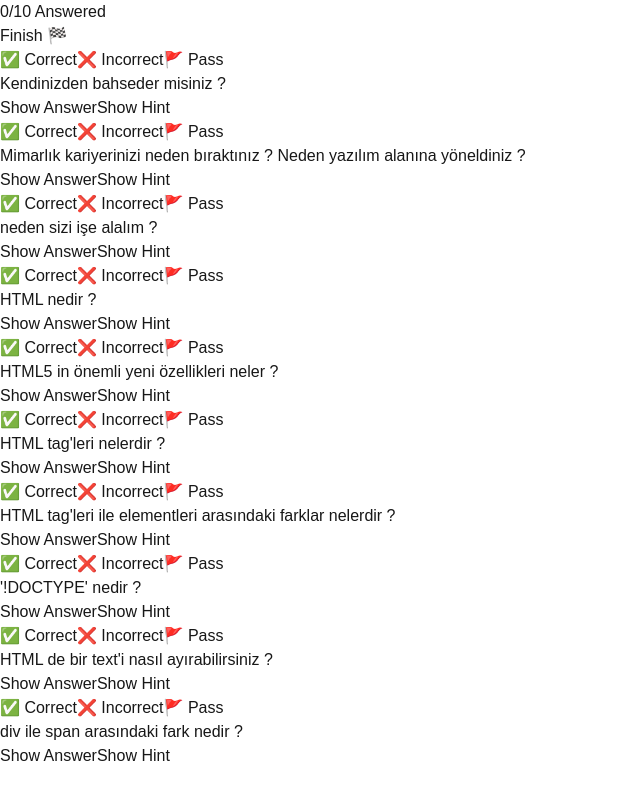
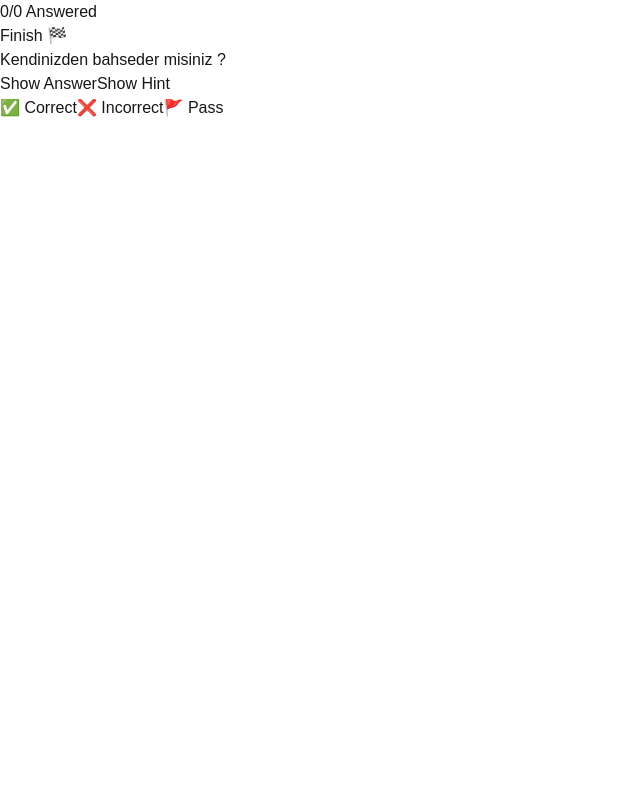
Before and after one commit to Bhdrpkcn/bp-interview, a Next.js app: page / in a window 1280 px wide. Both pictures are taken after a click on the button "Start Quiz". Shown: the whole page, without its empty margins (0-640 px from the left). Built offline with nearby package versions, Linux system fonts and the light colour scheme.

Commit message:
fixed app workflow

```diff
--- a/src/components/AnalyzeContainer.tsx
+++ b/src/components/AnalyzeContainer.tsx
@@ -1,11 +1,7 @@
 "use client";
 
+import { AnalyzeContainerProps } from "@/types/types";
 import React from "react";
-
-interface AnalyzeContainerProps {
-  title: string;
-  groupedQuestions: Record<string, { id: string; question: string }[]>;
-}
 
 const AnalyzeContainer: React.FC<AnalyzeContainerProps> = ({
   title,
--- a/src/components/Card.tsx
+++ b/src/components/Card.tsx
@@ -5,29 +5,67 @@ import { useDispatch } from "react-redux";
 import { answerQuestion, nextQuestion } from "@/store/questionSlice";
 import { questionProps } from "@/types/types";
 
-const Card: React.FC<questionProps> = ({
-  id,
-  question,
-  category,
-  qCode,
-  answer,
-  answerLi,
-  answerCode,
-  hint,
-}) => {
+const Card: React.FC<{ question: questionProps }> = ({ question }) => {
   const dispatch = useDispatch();
   const [showAnswer, setShowAnswer] = useState(false);
   const [showHint, setShowHint] = useState(false);
 
   const handleAnswer = (status: "correct" | "incorrect" | "passed") => {
-    dispatch(answerQuestion({ id, category, status }));
-    setTimeout(() => {
-      dispatch(nextQuestion());
-    }, 3000);
+    dispatch(
+      answerQuestion({ id: question.id, category: question.category, status })
+    );
+
+    dispatch(nextQuestion());
   };
 
   return (
     <div className="bg-white shadow-md p-6 rounded-md max-w-2xl mx-auto mt-6">
+      <h2 className="text-xl font-bold mb-4">{question.question}</h2>
+
+      {question.qCode && (
+        <pre className="bg-gray-100 p-2 rounded-md mb-4">
+          <code>{question.qCode}</code>
+        </pre>
+      )}
+
+      <div className="flex justify-center gap-4 mb-4">
+        <button
+          onClick={() => setShowAnswer(!showAnswer)}
+          className="px-4 py-2 bg-yellow-500 text-white rounded-lg"
+        >
+          {showAnswer ? "Hide Answer" : "Show Answer"}
+        </button>
+
+        <button
+          onClick={() => setShowHint(!showHint)}
+          className="px-4 py-2 bg-purple-500 text-white rounded-lg"
+        >
+          {showHint ? "Hide Hint" : "Show Hint"}
+        </button>
+      </div>
+
+      {showAnswer && (
+        <div className="p-4 bg-gray-50 rounded-md">
+          {question.answer && <p className="mb-2">{question.answer}</p>}
+          {question.answerLi && (
+            <ul className="list-disc pl-6 mb-2">
+              {question.answerLi.map((item, index) => (
+                <li key={index}>{item}</li>
+              ))}
+            </ul>
+          )}
+          {question.answerCode && (
+            <pre className="bg-gray-200 p-2 rounded-md">
+              <code>{question.answerCode}</code>
+            </pre>
+          )}
+        </div>
+      )}
+
+      {showHint && question.hint && (
+        <p className="text-sm text-gray-500 italic mt-2">💡 {question.hint}</p>
+      )}
+
       <div className="flex justify-center mt-4 gap-4">
         <button
           onClick={() => handleAnswer("correct")}
@@ -50,76 +88,6 @@ const Card: React.FC<questionProps> = ({
           🚩 Pass
         </button>
       </div>
-
-      <h2 className="text-xl font-bold mb-4">{question}</h2>
-
-      {qCode && (
-        <pre className="bg-gray-100 p-2 rounded-md mb-4">
-          <code>{qCode}</code>
-        </pre>
-      )}
-
-      <div className="flex justify-center gap-4 mb-4">
-        <button
-          onClick={() => setShowAnswer(!showAnswer)}
-          className="px-4 py-2 bg-yellow-500 text-white rounded-lg"
-        >
-          {showAnswer ? "Hide Answer" : "Show Answer"}
-        </button>
-
-        <button
-          onClick={() => setShowHint(!showHint)}
-          className="px-4 py-2 bg-purple-500 text-white rounded-lg"
-        >
-          {showHint ? "Hide Hint" : "Show Hint"}
-        </button>
-      </div>
-
-      {showAnswer && (
-        <div className="p-4 bg-gray-50 rounded-md">
-          {answer && <p className="mb-2">{answer}</p>}
-          {answerLi && (
-            <ul className="list-disc pl-6 mb-2">
-              {answerLi.map((item, index) => (
-                <li key={index}>{item}</li>
-              ))}
-            </ul>
-          )}
-          {answerCode && (
-            <pre className="bg-gray-200 p-2 rounded-md">
-              <code>{answerCode}</code>
-            </pre>
-          )}
-        </div>
-      )}
-
-      {showHint && hint && (
-        <p className="text-sm text-gray-500 italic mt-2">💡 {hint}</p>
-      )}
-
-      {/* Answer Buttons */}
-      {/* <div className="flex justify-center mt-4 gap-4">
-        <button
-          onClick={() => handleAnswer("correct")}
-          className="px-4 py-2 bg-green-500 text-white rounded"
-        >
-          ✅ Correct
-        </button>
-
-        <button
-          onClick={() => handleAnswer("incorrect")}
-          className="px-4 py-2 bg-red-500 text-white rounded"
-        >
-          ❌ Incorrect
-        </button>
-
-        <button
-          onClick={() => handleAnswer("passed")}
-          className="px-4 py-2 bg-gray-500 text-white rounded"
-        >
-          🚩 Pass
-        </button>
-      </div> */}
     </div>
   );
 };
--- a/src/components/CardContainer.tsx
+++ b/src/components/CardContainer.tsx
@@ -3,18 +3,15 @@
 import React from "react";
 import { useSelector } from "react-redux";
 import { RootState } from "@/store/store";
-import { questions } from "@/data/questions";
 
 import Card from "./Card";
 
 const CardContainer: React.FC = () => {
-  const { selectedQuestions } = useSelector(
+  const { filteredQuestions, currentIndex } = useSelector(
     (state: RootState) => state.questions
   );
 
-  console.log(selectedQuestions);
-
-  if (!selectedQuestions || selectedQuestions.length === 0) {
+  if (!filteredQuestions || filteredQuestions.length === 0) {
     return (
       <p className="text-center text-lg font-semibold text-gray-600">
         No questions available. Please restart the quiz.
@@ -22,15 +19,11 @@ const CardContainer: React.FC = () => {
     );
   }
 
-  const questionsToDisplay = selectedQuestions
-    .map((id) => questions.find((q) => q.id === id))
-    .filter((q): q is NonNullable<typeof q> => q !== undefined); // Remove undefined values
+  const currentQuestion = filteredQuestions[currentIndex];
 
   return (
     <div className="grid gap-6 max-w-3xl mx-auto">
-      {questionsToDisplay.map((question) => (
-        <Card key={question.id} {...question} />
-      ))}
+      <Card key={currentQuestion.id} question={currentQuestion} />
     </div>
   );
 };
--- a/src/components/Result.tsx
+++ b/src/components/Result.tsx
@@ -5,7 +5,7 @@ import { useSelector, useDispatch } from "react-redux";
 import { RootState } from "@/store/store";
 import { resetGame } from "@/store/questionSlice";
 import AnalyzeContainer from "@/components/AnalyzeContainer";
-import { analyzeResults } from "@/utils/analzeResults";
+import { analyzeResults } from "@/utils/analyzeResults";
 
 const Result: React.FC = () => {
   const dispatch = useDispatch();
@@ -23,26 +23,22 @@ const Result: React.FC = () => {
     <div className="p-6 max-w-3xl mx-auto bg-white shadow-md rounded-md">
       <h1 className="text-2xl font-bold mb-4">📊 Quiz Results</h1>
 
-      {/* ✅ Correct Answers Count */}
       <div className="mb-6">
         <h2 className="text-xl font-semibold">
           ✅ Correct Answers: {correctCount}
         </h2>
       </div>
 
-      {/* ❌ Incorrect Questions */}
       <AnalyzeContainer
         title="❌ Incorrect Answers"
         groupedQuestions={wrongGrouped}
       />
 
-      {/* 🚩 Passed Questions */}
       <AnalyzeContainer
         title="🚩 Passed Questions"
         groupedQuestions={passedGrouped}
       />
 
-      {/* Restart Quiz Button */}
       <button
         onClick={() => dispatch(resetGame())}
         className="mt-4 px-6 py-2 bg-blue-500 text-white rounded"
--- a/src/components/Welcome.tsx
+++ b/src/components/Welcome.tsx
@@ -2,45 +2,24 @@
 
 import React, { useState } from "react";
 import { useDispatch } from "react-redux";
-
 import { startQuiz } from "@/store/questionSlice";
-import { questions } from "@/data/questions";
 
 const Welcome: React.FC = () => {
   const dispatch = useDispatch();
-
   const [quizTaker, setQuizTaker] = useState<"user" | "friend">("user");
   const [selectedMode, setSelectedMode] = useState<"ordered" | "random">(
     "ordered"
   );
   const [questionCount, setQuestionCount] = useState(10);
 
-  // Generate selected questions based on mode
-  const generateQuestionIds = (): string[] => {
-    let allQuestions = [...questions];
-
-    if (selectedMode === "random") {
-      allQuestions = [...allQuestions].sort(() => Math.random() - 0.5); // ✅ Ensures a new shuffled array
-    }
-
-    return allQuestions
-      .slice(0, Math.min(questionCount, allQuestions.length))
-      .map((q) => q.id);
+  const handleStart = () => {
+    dispatch(startQuiz({ quizTaker, selectedMode, questionCount })); // ✅ Pass correct values
   };
-  console.log(generateQuestionIds());
-
-  const handleStart = () => {
-    const selectedQuestions = generateQuestionIds();
-
-    dispatch(startQuiz({ quizTaker, selectedQuestions }));
-  };
-
   return (
     <div className="flex flex-col items-center justify-center bg-gray-100">
       <div className="bg-white shadow-md rounded-md p-6 max-w-lg text-center">
         <h1 className="text-2xl font-bold mb-4">Welcome to the Quiz</h1>
 
-        {/* Select Who is Doing the Quiz */}
         <label className="block font-semibold">Who is doing the quiz?</label>
         <select
           className="border p-2 rounded w-full mb-4"
@@ -51,7 +30,6 @@ const Welcome: React.FC = () => {
           <option value="friend">I am asking a friend</option>
         </select>
 
-        {/* Select Mode */}
         <label className="block font-semibold">Question Order:</label>
         <select
           className="border p-2 rounded w-full mb-4"
@@ -64,7 +42,6 @@ const Welcome: React.FC = () => {
           <option value="random">Random</option>
         </select>
 
-        {/* Select Question Count */}
         <label className="block font-semibold">Number of Questions:</label>
         <select
           className="border p-2 rounded w-full mb-4"
@@ -76,7 +53,6 @@ const Welcome: React.FC = () => {
           <option value={30}>30 Questions</option>
         </select>
 
-        {/* Start Quiz Button */}
         <button
           onClick={handleStart}
           className="bg-blue-500 text-white px-6 py-2 rounded-md hover:bg-blue-600"
```
Also changed, not shown: src/app/analyze/page.tsx (deleted, +0 -59 lines), src/store/questionSlice.ts (+18 -26 lines), src/types/types.ts (+31 -5 lines), src/utils/analyzeResults.ts (renamed from src/utils/analzeResults.ts, +1 -6 lines).
